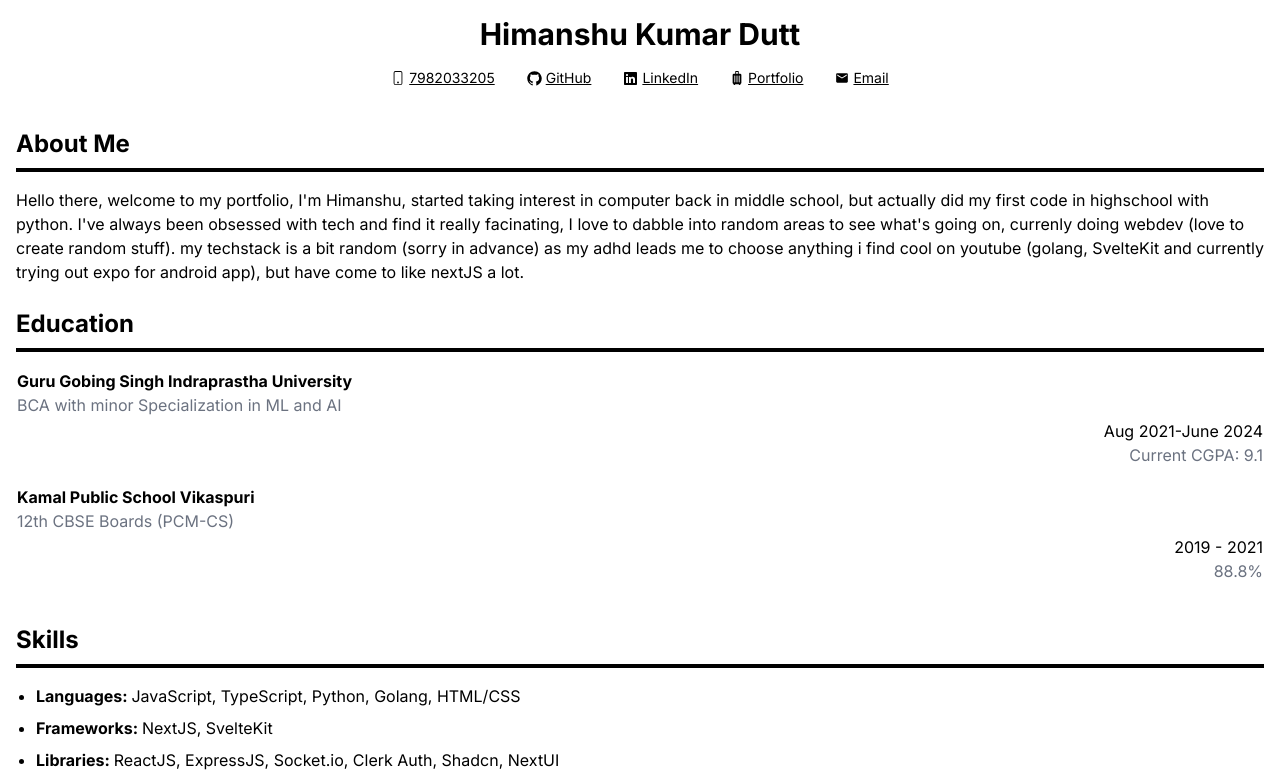
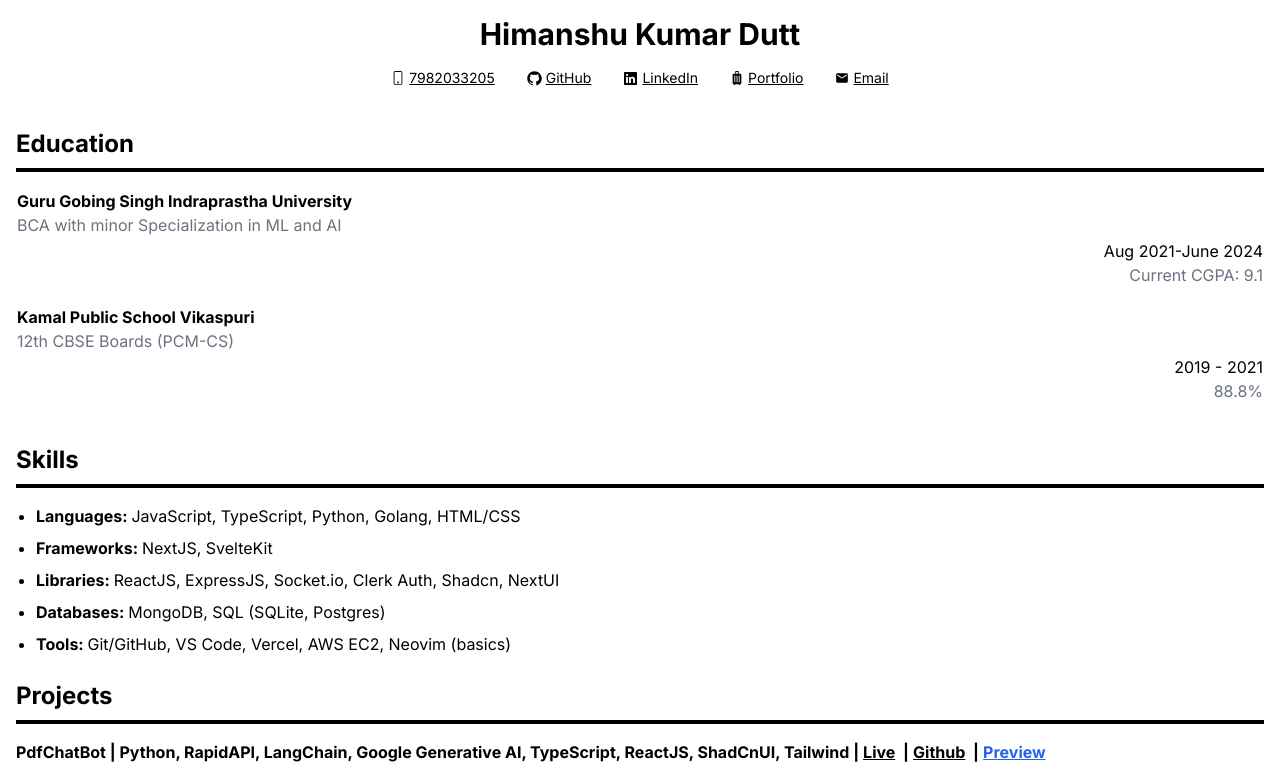
Before and after one commit to HimanshuKumarDutt094/portfolio, a Next.js app: page /en in a window 1280 px wide. Shown: the top 775 px of the page. Built offline with nearby package versions, Linux system fonts and the light colour scheme.

Commit message:
Update page.tsx

```diff
--- a/app/[locale]/page.tsx
+++ b/app/[locale]/page.tsx
@@ -33,9 +33,7 @@ export default function Home ({ params: { locale } }: { params: { locale: string
         </nav>
       </header>
       <main className="p-4">
-        <Section title={t('aboutMe')}>
-          <p>{t('aboutMeContent')}</p>
-        </Section>
+
 
         <Section title={t('education')}>
           <table className="w-full border-collapse" aria-label={t('educationHistory')}>
```
